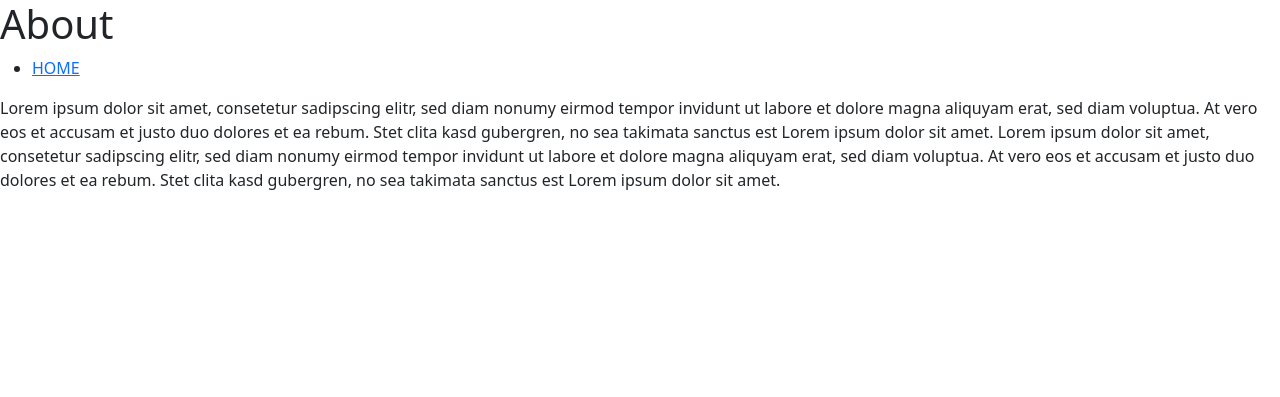
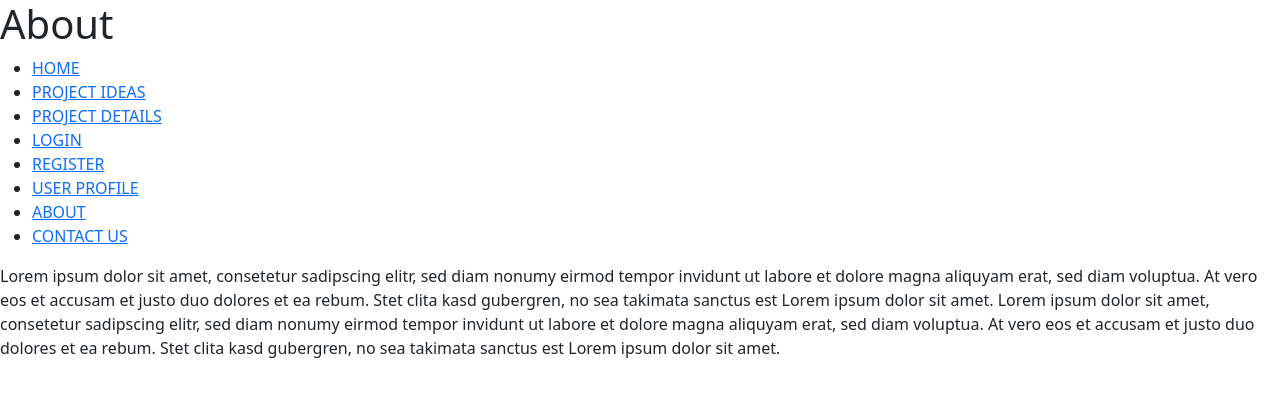
Before and after one commit to mradwan123/ideacloud, a Django app: page /about/ in a window 1280 px wide. Shown: the top 397 px of the page. Run offline with Django 5.2, Linux system fonts and the light colour scheme.

Commit message:
feat: add links to the other pages in nav

```diff
--- a/templates/default_template.html
+++ b/templates/default_template.html
@@ -15,6 +15,13 @@
     <nav class="navigation-bar">
         <ul>
             <li><a href="{% url 'front-end:home' %}">HOME</a></li>
+            <li><a href="{% url 'front-end:project-ideas' %}">PROJECT IDEAS</a></li>
+            <li><a href="{% url 'front-end:project-details' %}">PROJECT DETAILS</a></li>
+            <li><a href="{% url 'front-end:login' %}">LOGIN</a></li>
+            <li><a href="{% url 'front-end:register' %}">REGISTER</a></li>
+            <li><a href="{% url 'front-end:user-profile' %}">USER PROFILE</a></li>
+            <li><a href="{% url 'front-end:about' %}">ABOUT</a></li>
+            <li><a href="{% url 'front-end:contact-us' %}">CONTACT US</a></li>
             <!-- view to be modified (logged in / logged out) -->
         </ul>
     </nav>
```
